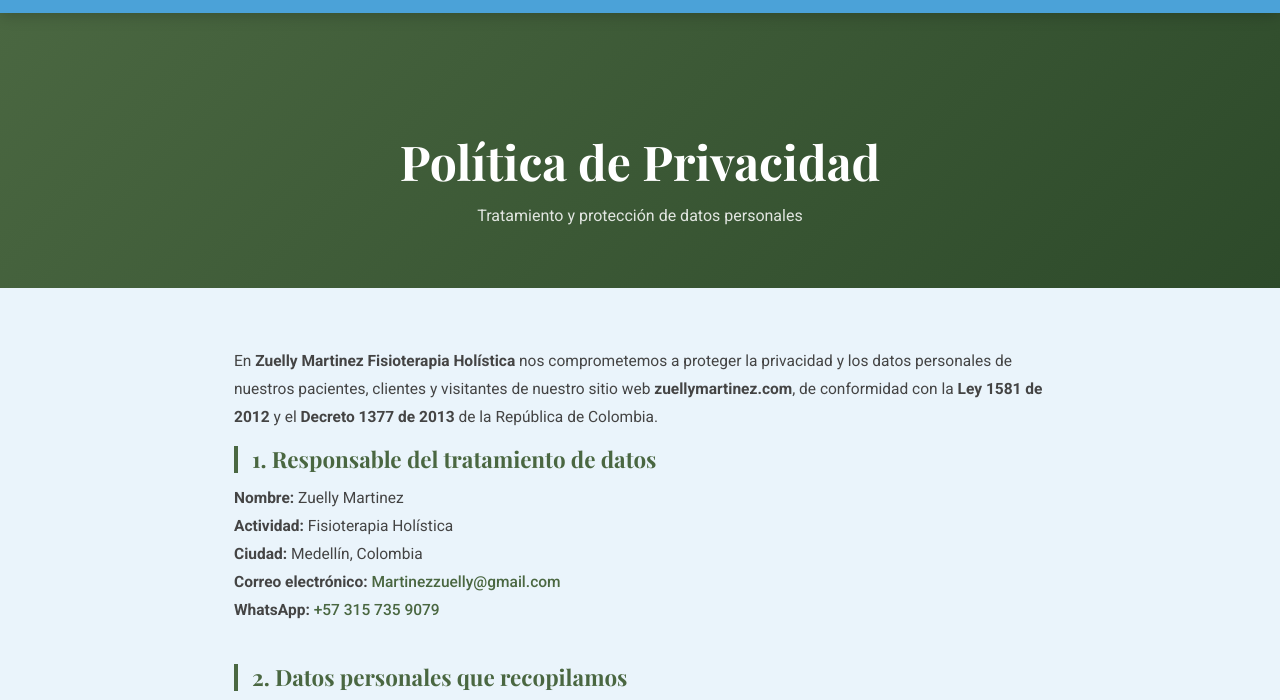
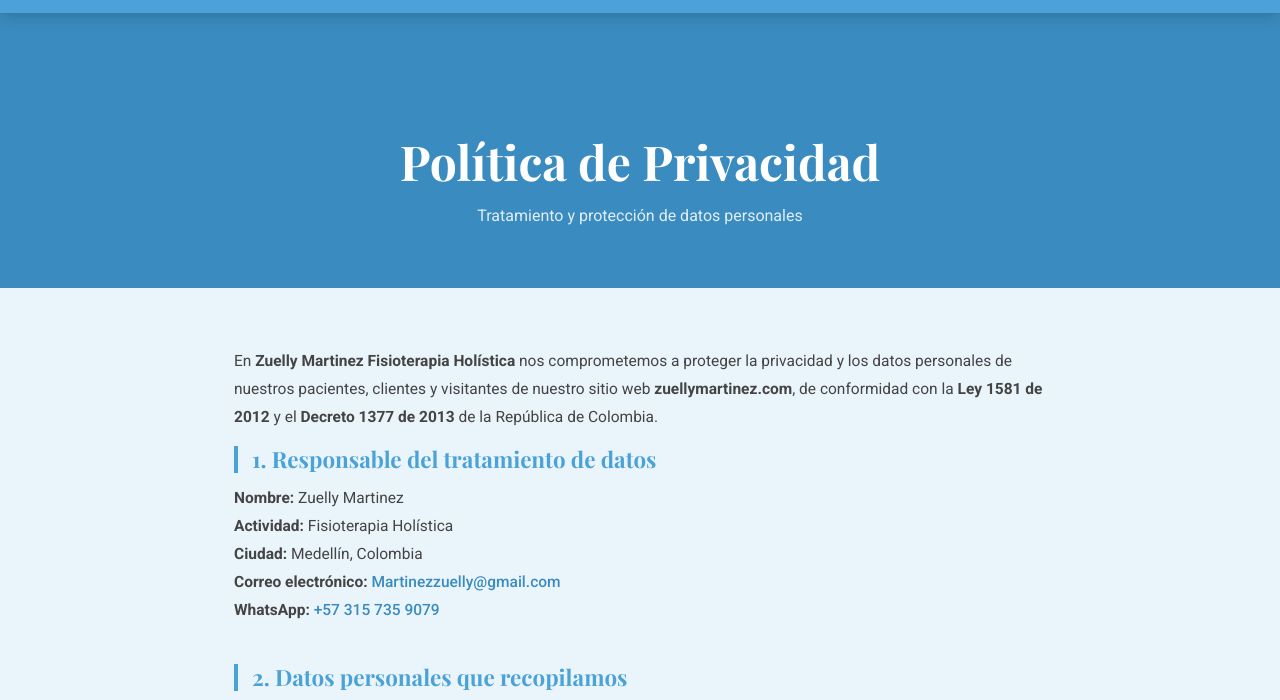
Before and after one commit to Jemp20/fisioterapia-zuelly, a plain HTML site: page politicas-privacidad.html in a window 1280 px wide. Shown: the part 71-771 px from the top of the page. Drawn offline with nearby package versions, Linux system fonts and the light colour scheme; a web font is replaced by a local one.

Commit message:
Politicas de privacidad

```diff
--- a/politicas-privacidad.html
+++ b/politicas-privacidad.html
@@ -12,7 +12,7 @@
   <link rel="stylesheet" href="style.css">
   <style>
     .politicas-hero {
-      background: linear-gradient(135deg, #4a6741 0%, #2d4a2a 100%);
+      background: linear-gradient(135deg, #3a8bbf 0%, #3a8bbf 100%);
       padding: 120px 20px 60px;
       text-align: center;
       color: #fff;
@@ -35,9 +35,9 @@
     .politicas-contenido h2 {
       font-family: 'Playfair Display', serif;
       font-size: 1.4rem;
-      color: #4a6741;
+      color: #4ba2d8;
       margin: 40px 0 12px;
-      border-left: 4px solid #4a6741;
+      border-left: 4px solid #4ba2d8;
       padding-left: 14px;
     }
     .politicas-contenido h2:first-of-type {
@@ -59,7 +59,7 @@
       margin-bottom: 6px;
     }
     .politicas-contenido a {
-      color: #4a6741;
+      color: #3a8bbf;
       font-weight: 500;
     }
     .politicas-fecha {
@@ -73,7 +73,7 @@
       display: inline-block;
       margin-top: 30px;
       padding: 12px 28px;
-      background: #4a6741;
+      background: #3a8bbf;
       color: #fff;
       border-radius: 30px;
       text-decoration: none;
@@ -82,7 +82,7 @@
       transition: background 0.3s;
     }
     .btn-volver:hover {
-      background: #2d4a2a;
+      background: #3a8bbf;
     }
   </style>
 </head>
```
